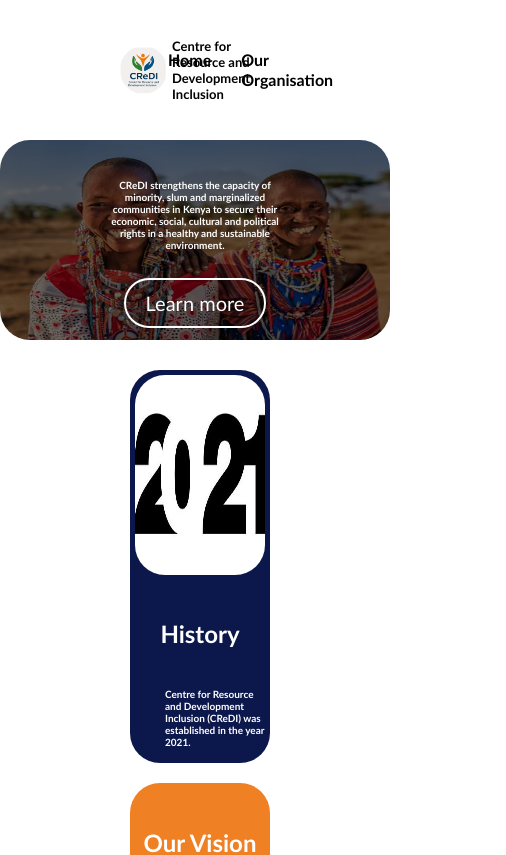
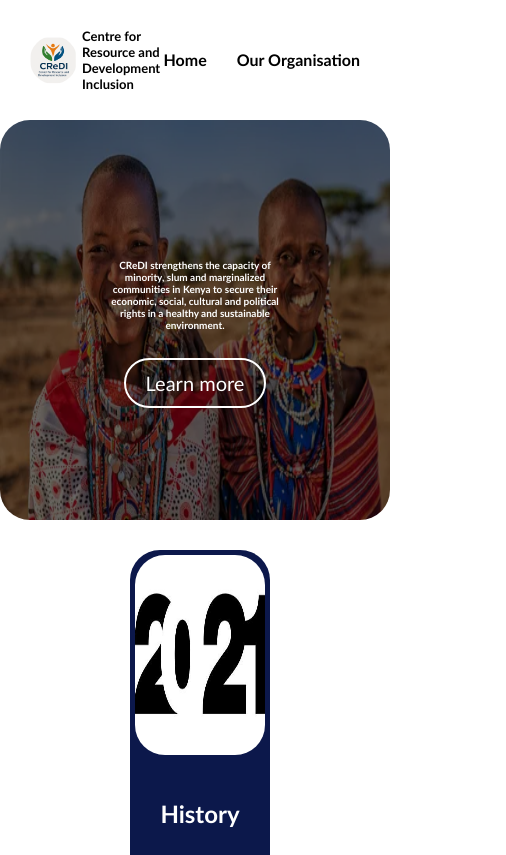
Before and after one commit to charlesdete/CrediScratch, a React (Create React App) app: page / in a window 390 px wide. Shown: the top 855 px of the page, 506 px wide, since content can reach past the window. Built offline with nearby package versions, Linux system fonts and the light colour scheme; no server answers.

Commit message:
screen adaptivity -section2

```diff
--- a/src/App.css
+++ b/src/App.css
@@ -1,7 +1,7 @@
 body.modal-open {
   overflow: hidden;
 }
-.wrapper {
+.wrapper-app {
   position: relative; /* allow absolute children */
   height: 80vh;
   display: flex;
@@ -11,7 +11,7 @@ body.modal-open {
   overflow: hidden; /* prevent image from overflowing */
 }
 
-.wrapperImg {
+.wrapper-Img {
   position: absolute; /* take it out of normal flow */
   top: 0;
   left: 0;
@@ -127,9 +127,9 @@ body.modal-open {
 
 /* For Mobile */
 @media screen and (max-width: 540px) {
-    .wrapper {
+    .wrapper-app {
 
-        height :200px;
+        height :400px;
     }
     .heroH5{
       font-size:10px ;
@@ -142,7 +142,7 @@ body.modal-open {
 
 /* For Tablets */
 @media screen and (min-width: 540px) and (max-width: 780px) {
-    .wrapper {
+    .wrapper-app {
         width: 600px;
     }
 }
--- a/src/App.js
+++ b/src/App.js
@@ -62,8 +62,8 @@ function App() {
           path="/"
           element={
             <Layout isLoggedIn={!!user}>
-              <div className="wrapper">
-                <img src={masaiImg} className="wrapperImg" alt="" />
+              <div className="wrapper-app">
+                <img src={masaiImg} className="wrapper-Img" alt="" />
                 <div className="wrapper-contents">
                   <h5 className="heroH5">
                     CReDI strengthens the capacity of minority, slum and
--- a/src/Section2.js
+++ b/src/Section2.js
@@ -9,7 +9,7 @@ function Section2() {
   return (
     <>
       <div className="section2">
-        <div className="section2-contents">
+
           <div className="sec-img">
             <h5>Our Programmes</h5>
           </div>
@@ -94,7 +94,7 @@ function Section2() {
               </div>
             </div>
           </div>
-        </div>
+
       </div>
     </>
   );
--- a/src/gallery.css
+++ b/src/gallery.css
@@ -119,7 +119,7 @@
    }
    .gallery-story{
     margin-right:10px ;
-    background: #000;
+
      display: flex;
     align-items: center;
     justify-content: center;
@@ -129,7 +129,7 @@
     display: flex;
     align-items: center;
     justify-content: center;
-    background: #000;
+
     height:200px ;
     border-bottom-left-radius: 30px;
   border-bottom-right-radius: 30px;
--- a/src/navbar.css
+++ b/src/navbar.css
@@ -88,16 +88,21 @@ ul {
 /* For Mobile */
 @media screen and (max-width: 540px) {
     .navbar {
+        height:80px;
+    }
+
+    .logo{
+      display: flex;
+      left: 30px;
+      position: absolute;
+    }
+    .links{
+      display: flex;
+      right: 30px;
+      position: absolute;
+    }
 
 
-        height:100px;
-    }
-    .navbar-contents{
-
-       display: flex;
-  justify-content: space-between;
-  align-items: center;
-    }
 }
 
 /* For Tablets */
--- a/src/section2.css
+++ b/src/section2.css
@@ -85,22 +85,40 @@
 
 /* For Mobile */
 @media screen and (max-width: 540px) {
-    .wrapper {
 
-        height :200px;
-    }
-    .heroH5{
-      font-size:10px ;
-      font-weight: 700;
-    }
-    .wrapper-contents{
-      width:50% ;
-    }
+   .section2-contents{
+   width:100% ;
+   display: flex;
+   align-items: center;
+   justify-content: center;
+   }
+   .Sec-card2{
+    height: 35vh;
+
+     overflow-y: auto;
+  overflow-x: hidden;
+  min-height: 0;
+   }
+   .Sec-card2::-webkit-scrollbar {
+  width: 8px;
+}
+
+.Sec-card2::-webkit-scrollbar-thumb {
+  background-color: rgb(136, 170, 233);
+  border-radius: 4px;
+}
+
+.Sec-card2::-webkit-scrollbar-thumb:hover {
+  background-color: rgb(25, 95, 225);
+}
+
+.Sec-card2::-webkit-scrollbar-track {
+  background: transparent;
+}
+
 }
 
 /* For Tablets */
 @media screen and (min-width: 540px) and (max-width: 780px) {
-    .wrapper {
-        width: 600px;
-    }
+
 }
--- a/src/section3.css
+++ b/src/section3.css
@@ -103,22 +103,10 @@ textarea {
 
 /* For Mobile */
 @media screen and (max-width: 540px) {
-    .wrapper {
 
-        height :200px;
-    }
-    .heroH5{
-      font-size:10px ;
-      font-weight: 700;
-    }
-    .wrapper-contents{
-      width:50% ;
-    }
 }
 
 /* For Tablets */
 @media screen and (min-width: 540px) and (max-width: 780px) {
-    .wrapper {
-        width: 600px;
-    }
+
 }
--- a/src/section4.css
+++ b/src/section4.css
@@ -113,22 +113,10 @@ body.modal-open {
 
 /* For Mobile */
 @media screen and (max-width: 540px) {
-    .wrapper {
 
-        height :200px;
-    }
-    .heroH5{
-      font-size:10px ;
-      font-weight: 700;
-    }
-    .wrapper-contents{
-      width:50% ;
-    }
 }
 
 /* For Tablets */
 @media screen and (min-width: 540px) and (max-width: 780px) {
-    .wrapper {
-        width: 600px;
-    }
+
 }
```
